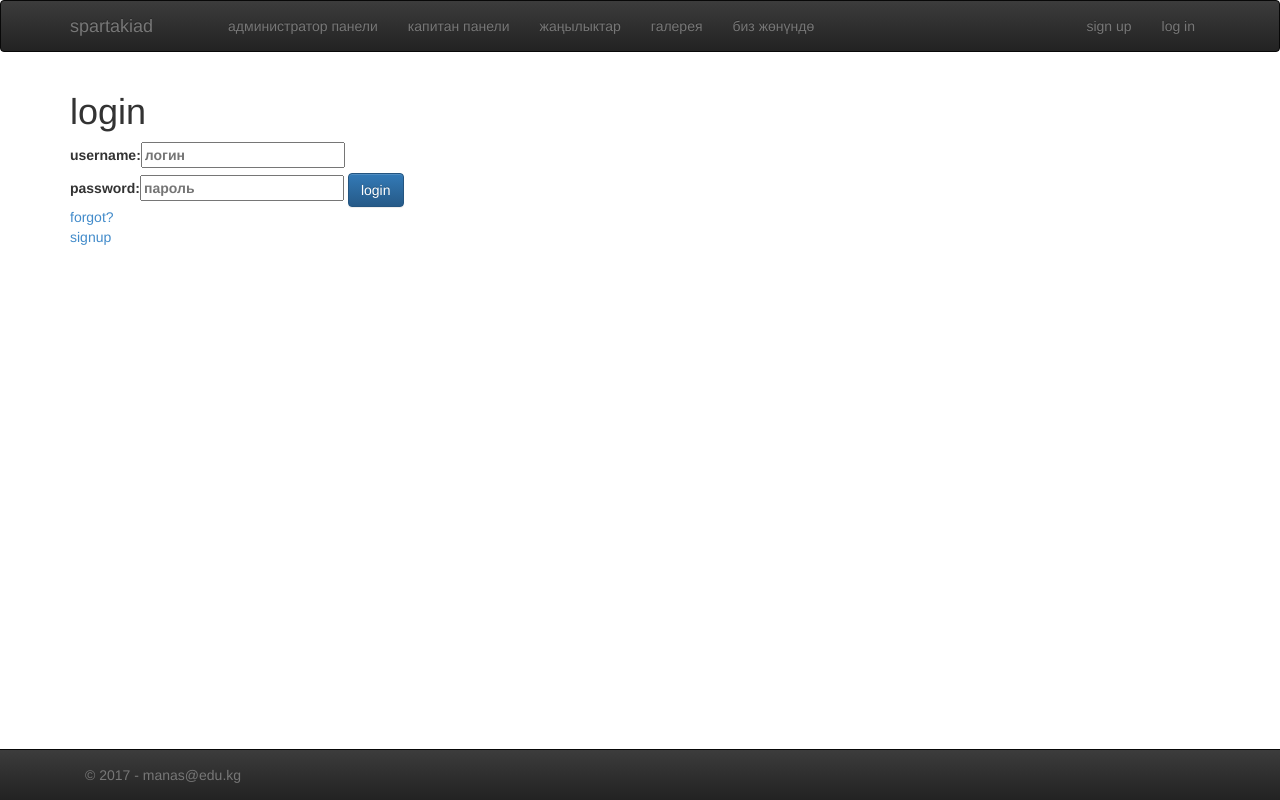
After one commit to sanjarsk/sport, a Django app: page /accounts/login/ in a window 1280 px wide. The commit adds this page. Run offline with Django 3.2, Linux system fonts and the light colour scheme; some libraries are stand-ins or nearby versions.

Commit message:
add previous templates and views except signup view and template

```diff
--- a/website/accounts/admin.py
+++ b/website/accounts/admin.py
@@ -52,7 +52,7 @@ class UserChangeForm(forms.ModelForm):
         return self.initial["password"]
 
 
-class MyUserAdmin(UserAdmin):
+class NewUserAdmin(UserAdmin):
     # The forms to add and change user instances
     form = UserChangeForm
     add_form = UserCreationForm
@@ -79,7 +79,7 @@ class MyUserAdmin(UserAdmin):
     filter_horizontal = ()
 
 # Now register the new UserAdmin...
-admin.site.register(User, MyUserAdmin)
+admin.site.register(User, NewUserAdmin)
 # ... and, since we're not using Django's built-in permissions,
 # unregister the Group model from admin.
 admin.site.unregister(Group)
--- /dev/null
+++ b/website/accounts/templates/login.html
@@ -0,0 +1,23 @@
+{% extends 'base.html' %}
+
+{% block title %}login{% endblock %}
+
+{% block content %}
+
+    <div class="container">
+        <h1>login </h1>
+         <form action="/accounts/auth/" method="post">
+             {% csrf_token %}
+        <label> username:<input type="username" name="username" placeholder="логин" required /> </label><br>
+        <label> password:<input type="password" name="password" placeholder="пароль" required/><br></label>
+             <input type="submit" class="btn btn-primary " value="login"/></br>
+
+               <a href="{% url 'login' %}">forgot?</a><br>
+               <a href="/accounts/register/">signup</a><br>
+
+         </form>
+    </div>
+
+
+
+{% endblock %}
--- a/website/accounts/templates/registration/activation_email_subject.txt
+++ b/website/accounts/templates/registration/activation_email_subject.txt
@@ -0,0 +1,4 @@
+{{ user }}
+{{ site }}
+{{ activation_key }}
+{{ expiration_days }}
--- /dev/null
+++ b/website/accounts/urls.py
@@ -0,0 +1,9 @@
+from django.conf.urls import url
+from accounts.views import *
+
+
+urlpatterns = [
+    url(r'login/$', login, name='login'),
+    url(r'^auth/$', auth_view, name='auth_view'),
+    url(r'^logout/$', logout, name='logout'),
+]
--- a/website/accounts/views.py
+++ b/website/accounts/views.py
@@ -1 +1,27 @@
-from django.shortcuts import render
+from django.shortcuts import render, render_to_response, redirect
+from django.http import HttpResponseRedirect
+from django.template.context_processors import csrf
+from django.contrib.auth import login, logout, authenticate
+from django.contrib import auth
+
+
+def login(request):
+    c = {}
+    c.update(csrf(request))
+    return render(request, 'login.html', c)
+
+def auth_view(request):
+    username = request.POST.get('username', '')
+    password = request.POST.get('password', '')
+    user = auth.authenticate(username=username, password=password)
+
+    if user is not None:
+        auth.login(request, user)
+        return HttpResponseRedirect('/')
+    else:
+        return render(request, 'invalid.html')
+
+
+def logout(request):
+    auth.logout(request)
+    return redirect('/')
--- a/website/main_app/templates/base.html
+++ b/website/main_app/templates/base.html
@@ -76,10 +76,10 @@
 
                     {% else %}
                     <li>
-                    <a href="{% url 'signup' %}" >sign up</a>
+                    <a href="/accounts/register/" >sign up</a>
                     </li>
                     <li>
-                         <a href="{% url 'login' %}" >log in</a>
+                         <a href="/accounts/login" >log in</a>
                     </li>
                 {% endif %}
             </ul>
--- a/website/main_app/views.py
+++ b/website/main_app/views.py
@@ -1,6 +1,6 @@
 import datetime
 from django.shortcuts import render
-from django.contrib.auth.models import User
+
 from django.views.generic.edit import CreateView
 
 from .models import Active_game
--- a/website/website/settings.py
+++ b/website/website/settings.py
@@ -124,6 +124,6 @@ STATIC_URL = '/static/'
 
 AUTH_USER_MODEL = 'accounts.User'
 
-ACCOUNT_ACTIVATION_DAYS = 1
+ACCOUNT_ACTIVATION_DAYS = 7
 
 REGISTRATION_OPEN = True
--- a/website/website/urls.py
+++ b/website/website/urls.py
@@ -15,9 +15,20 @@ Including another URLconf
 """
 from django.conf.urls import url, include
 from django.contrib import admin
+from registration.backends.hmac.views import RegistrationView
+from accounts.forms import CustomUserForm
+
+import accounts.urls
 
 urlpatterns = [
     url(r'^admin/', admin.site.urls),
-    url(r'^accounts/', include('registration.backends.hmac.urls')),
+    url(r'^accounts/register/$',
+        RegistrationView.as_view(
+        form_class=CustomUserForm
+        ),
+        name='registration_register',
+        ),
+    url(r'^accounts/', include('accounts.urls')),
+    url(r'^account/', include('registration.backends.hmac.urls', namespace='account'), ),
     url(r'^', include('main_app.urls')),
 ]
```
Also changed, not shown: website/accounts/forms.py (added, +7 -0 lines), website/accounts/templates/invalid.html (added, +10 -0 lines), website/accounts/templates/profile.html (added, +24 -0 lines).
